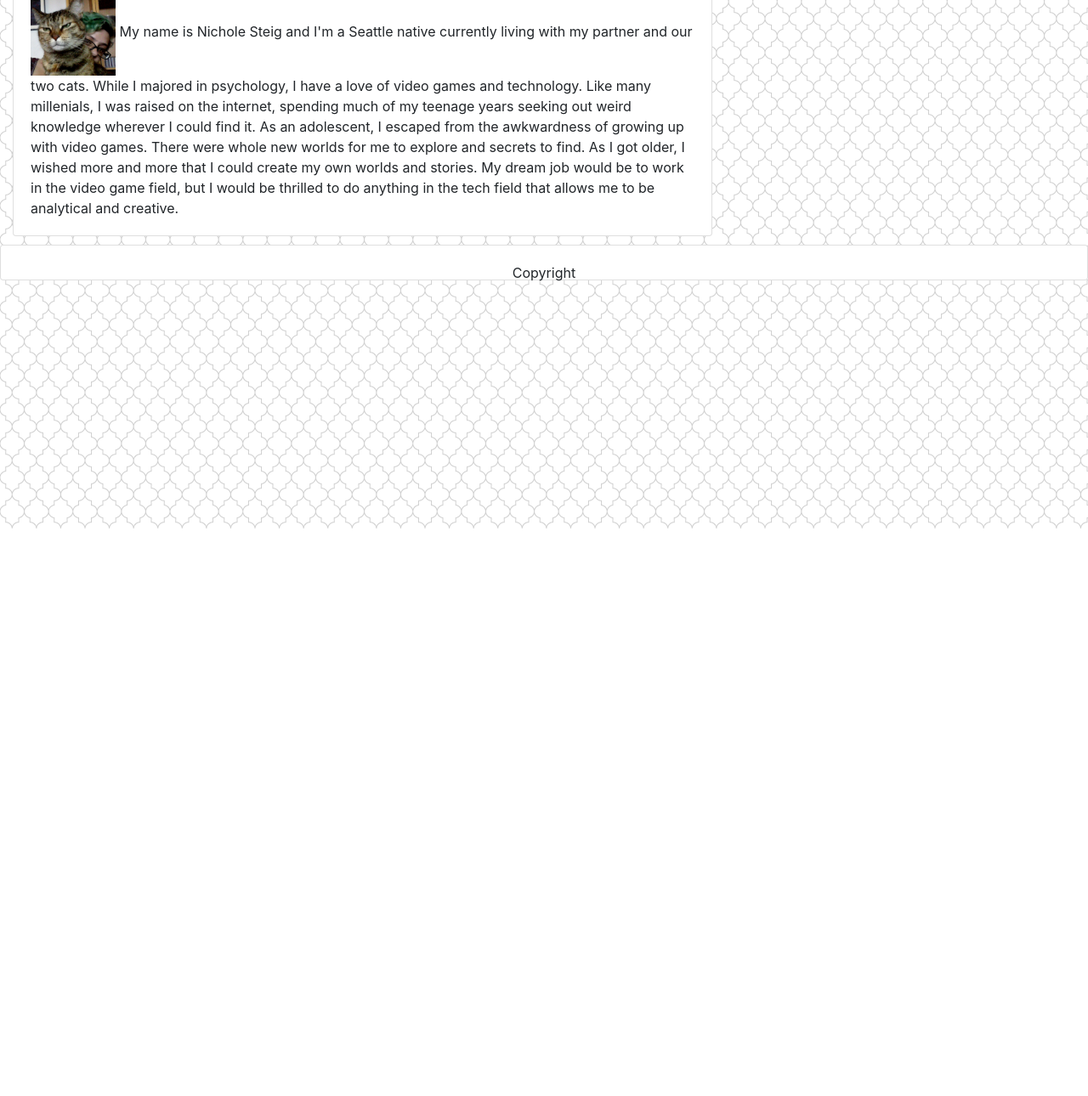
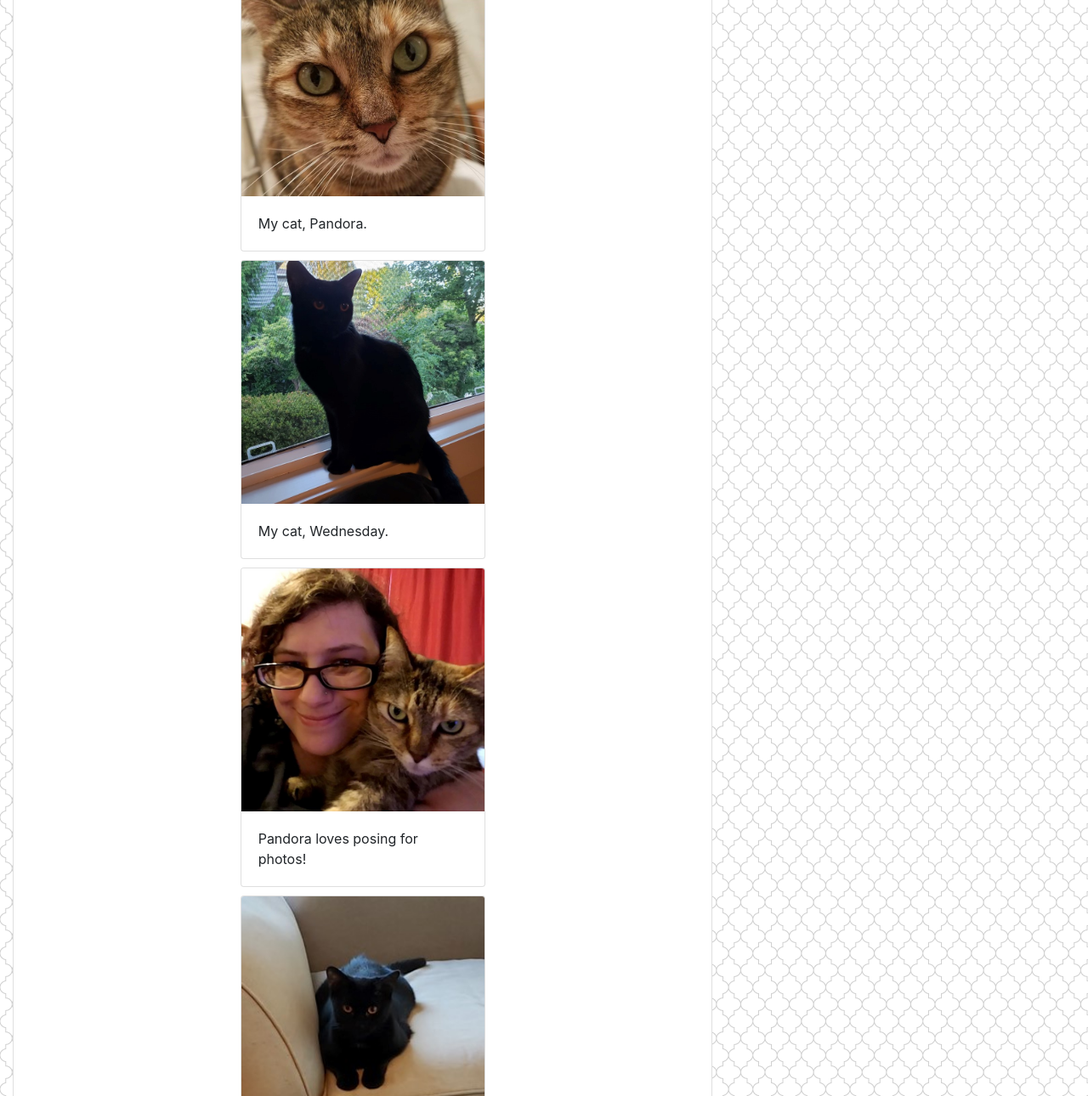
Before and after one commit to NicholeSteig/Homework-2, a plain HTML site: page portfolio.html in a window 1280 px wide. Shown: the part 178-1468 px from the top of the page at 85% size. Before the commit the page ends 800 px from the top, so only its background shows below. Drawn offline with nearby package versions, Linux system fonts and the light colour scheme.

Commit message:
added portfolio

```diff
--- a/portfolio.html
+++ b/portfolio.html
@@ -43,22 +43,36 @@
     <div class="col-md-8">
         <div class="card mt-2">
             <div class="card-body">
-                <div class="aboutme">
-                    About Me
+                <div class="card" style="width: 18rem;">
+                    <img src="assets/pictures/Pandoraface.jpg" class="card-img-top" alt="...">
+                    <div class="card-body">
+                        <p class="card-text">My cat, Pandora.</p>
+                    </div>
                 </div>
-                <img src="assets/pictures/me+beans.jpg" width="100" height="100"> My name is Nichole Steig and
-                I'm a Seattle native currently living with my partner and our
-                two cats.
-                While I majored in psychology, I have a love of video games and technology. Like many millenials, I was
-                raised on the internet, spending much of my teenage years seeking out weird knowledge wherever I could
-                find
-                it. As an adolescent, I escaped from the awkwardness of growing up with video games. There were whole
-                new
-                worlds for me to explore and secrets to find. As I got older, I wished more and more that I could create
-                my
-                own worlds and stories. My dream job would be to work in the video game field, but I would be thrilled
-                to do
-                anything in the tech field that allows me to be analytical and creative.
+                <div class="card" style="width: 18rem;">
+                    <img src="assets/pictures/Wednesday.jpg" class="card-img-top" alt="...">
+                    <div class="card-body">
+                        <p class="card-text">My cat, Wednesday.</p>
+                    </div>
+                </div>
+                <div class="card" style="width: 18rem;">
+                    <img src="assets/pictures/me+beans2.jpg" class="card-img-top" alt="...">
+                    <div class="card-body">
+                        <p class="card-text">Pandora loves posing for photos!</p>
+                    </div>
+                </div>
+                <div class="card" style="width: 18rem;">
+                    <img src="assets/pictures/Wezzachair.jpg" class="card-img-top" alt="...">
+                    <div class="card-body">
+                        <p class="card-text">And Wednesday loves her giant chair.</p>
+                    </div>
+                </div>
+                <div class="card" style="width: 18rem;">
+                    <img src="assets/pictures/bofs.jpg" class="card-img-top" alt="...">
+                    <div class="card-body">
+                        <p class="card-text">But don't worry, sometimes she shares.</p>
+                    </div>
+                </div>
             </div>
         </div>
     </div>
@@ -67,16 +81,16 @@
 
 <div class="footer">
     <div class="card">
-    <div class="card-body">
-        <div class="wrapper">
+        <div class="card-body">
+            <div class="wrapper">
 
-            Copyright
+                Copyright
 
 
+            </div>
+
         </div>
-
     </div>
-</div>
 </div>
 
 <!--Background-->
```
